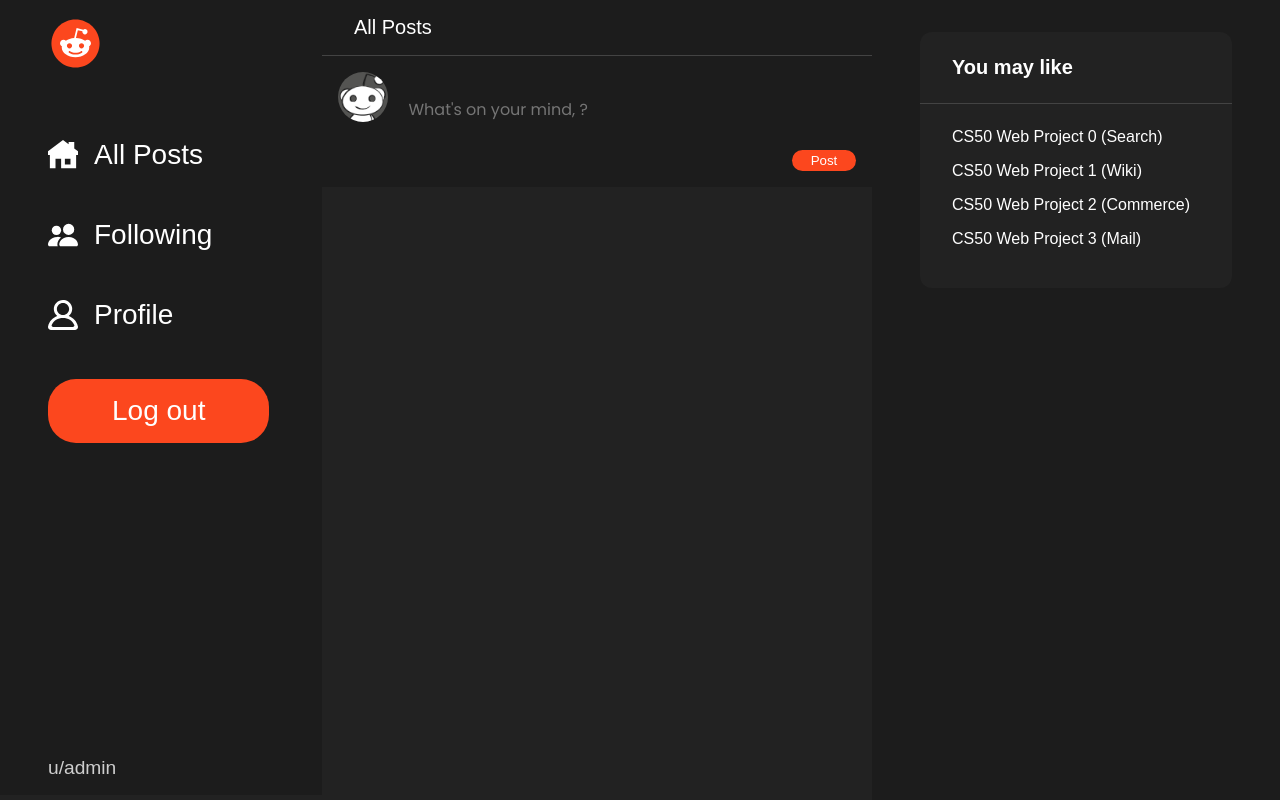
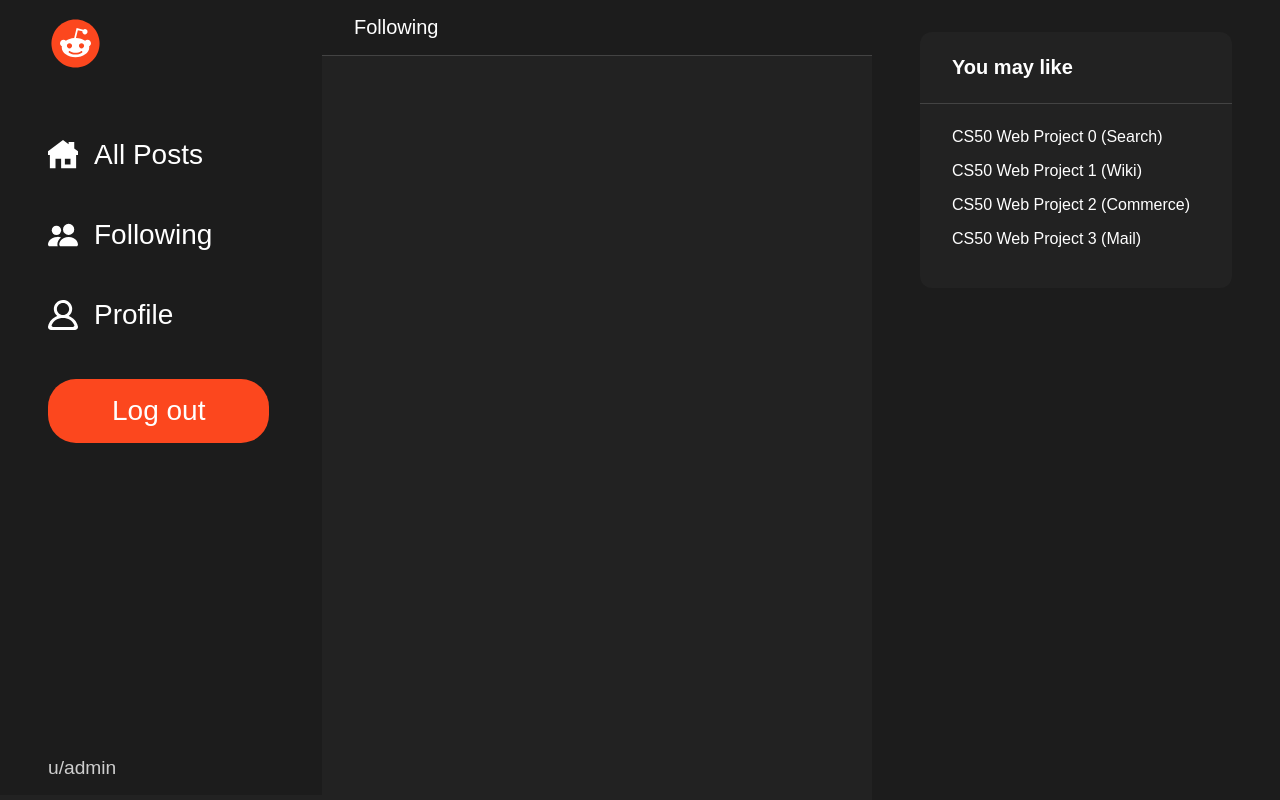
Before and after one commit to kaylubr/network, a Django app: page /following in a window 1280 px wide. Run offline with Django 3.2, Linux system fonts and the light colour scheme; a user stored in the database is signed in; data comes from the database, SQL or seed files in the repository; both versions use the stored data as it was after the commit; some web fonts are replaced.

Commit message:
fix: fix header in index.html, it shouldnt show the add post form and all posts text at header when the page is currently at following

```diff
--- a/network/templates/network/index.html
+++ b/network/templates/network/index.html
@@ -2,8 +2,16 @@
 {% load static %}
 
 {% block body %}
+
+    {% if request.path != "/following" %}
         <header>All Posts</header>
+    {% elif request.path == "/following" %}
+        <header>Following</header>
+    {% endif %}
+
     {% if user.is_authenticated %}
+
+        {% if request.path != "/following" %}
             <form action="{% url 'post_content' %}" method="post" id="add-post-form">
                 {% csrf_token %}
                 <div>
@@ -12,7 +20,7 @@
                 </div>
                 <button type="submit">Post</button>
             </form>
-
+        {% endif %}
 
         <div class="post-container">
             {% for post in posts %}
```
Also changed, not shown: db.sqlite3. Lines whose indentation alone changed are shown as unchanged.
